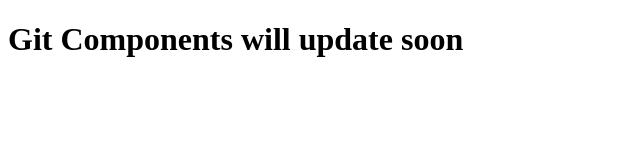
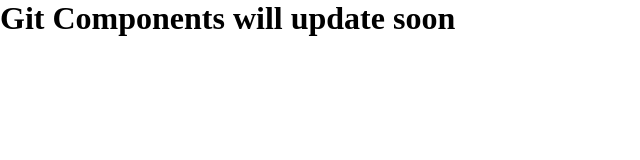
Before and after one commit to auratech-git/components, a plain HTML site: page index.html in a window 1280 px wide. Shown: the whole page, without its empty margins (0-640 px from the left). Drawn offline with Linux system fonts and the light colour scheme.

Commit message:
style added

```diff
--- /dev/null
+++ b/assets/style.css
@@ -0,0 +1,5 @@
+* {
+    margin: 0;
+    padding: 0;
+    box-sizing: border-box;
+}
--- a/index.html
+++ b/index.html
@@ -4,6 +4,7 @@
     <meta charset="UTF-8">
     <meta name="viewport" content="width=device-width, initial-scale=1.0">
     <title>Git Components</title>
+    <link rel="stylesheet" href="./assets/style.css">
 </head>
 <body>
     <h1>Git Components will update soon</h1>
```
